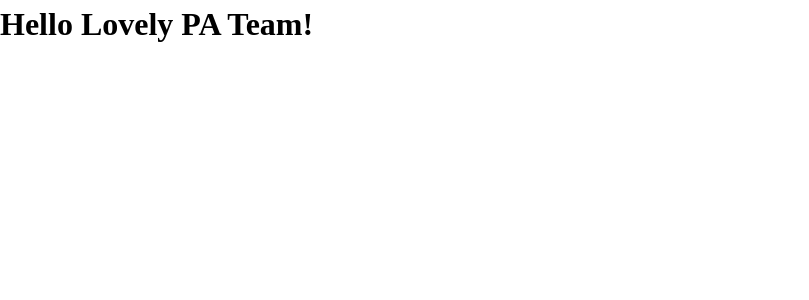
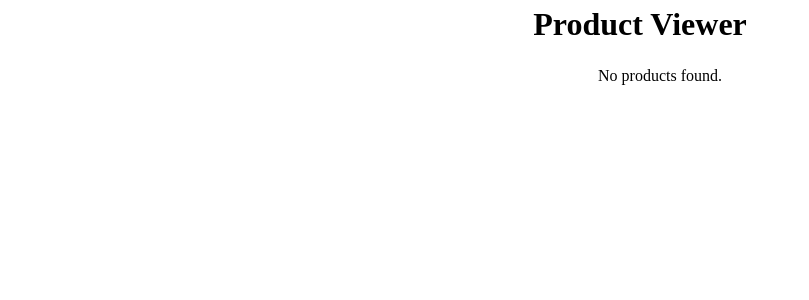
Before and after one commit to pace0033/product-viewer, a React (Vite) app: page / in a window 1280 px wide. Shown: the top 300 px of the page, without its empty margins (0-809 px from the left). Built offline with nearby package versions, Linux system fonts and the light colour scheme.

Commit message:
add products state

```diff
--- a/src/App.css
+++ b/src/App.css
@@ -0,0 +1,7 @@
+.App {
+  text-align: center;
+}
+
+.App li {
+  list-style-type: none;
+}
--- a/src/App.jsx
+++ b/src/App.jsx
@@ -1,10 +1,19 @@
-import { useState } from 'react';
+import { useState, useEffect } from 'react';
 import './App.css';
 
 function App() {
+  const [products, setProducts] = useState([]);
+
   return (
     <div className="App">
-      <h1>Hello Lovely PA Team!</h1>
+      <h1>Product Viewer</h1>
+      <ul className="product-list">
+        {products.length > 0 ? (
+          products.map((product) => <li key={product}>{product}</li>)
+        ) : (
+          <li>No products found.</li>
+        )}
+      </ul>
     </div>
   );
 }
```
